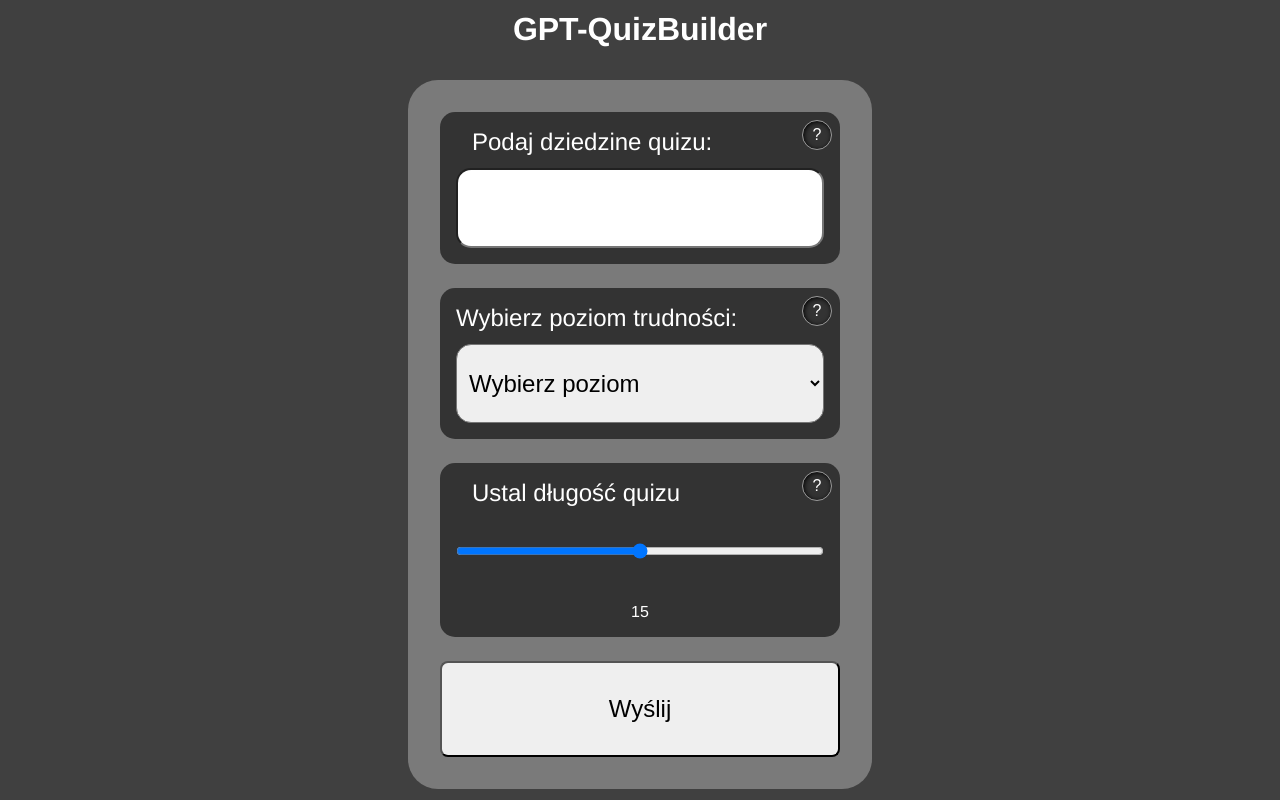
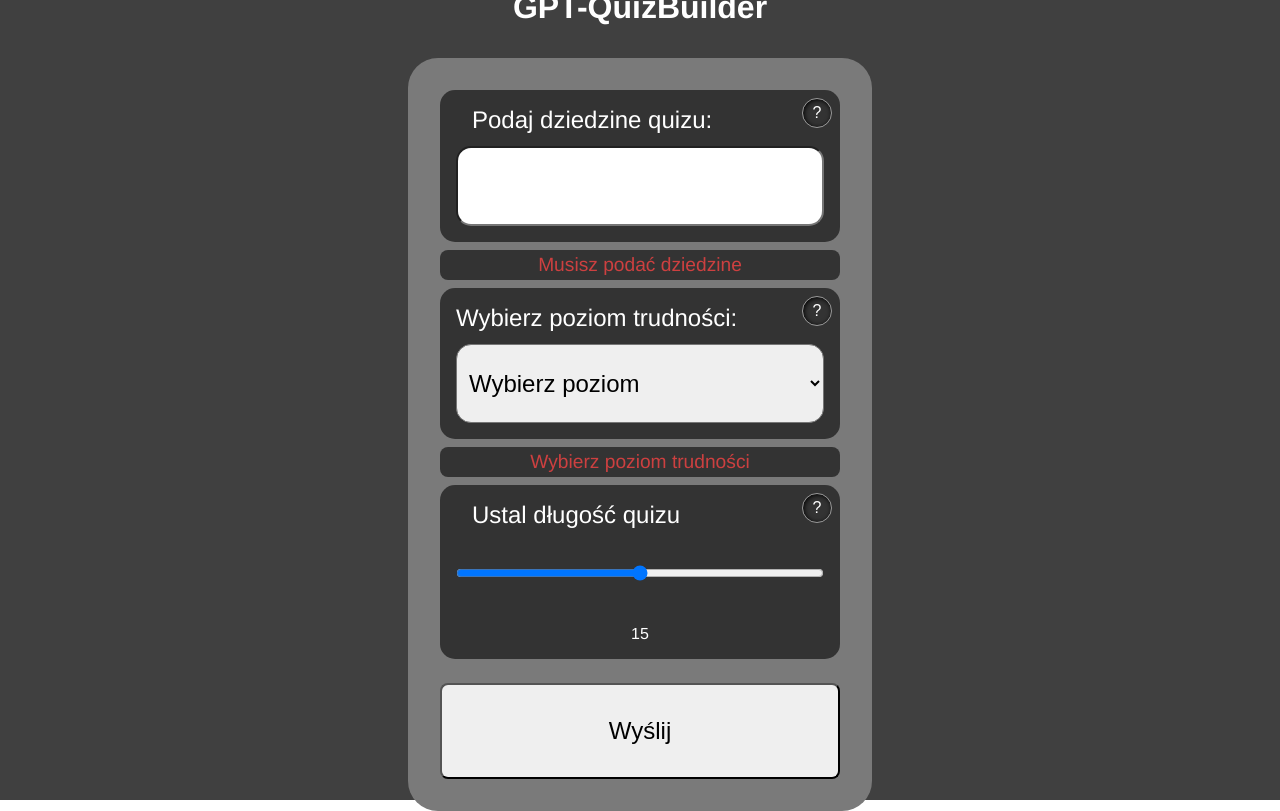
Before and after one commit to Adriann77/GPTQuizBuilder, a React (Vite) app: page / in a window 1280 px wide. Both pictures are taken after a click on the button "Wyślij". Built offline with nearby package versions, Linux system fonts and the light colour scheme.

Commit message:
created basic form validator

```diff
--- /dev/null
+++ b/src/components/ErrorParaph/ErrorParaph.module.scss
@@ -0,0 +1,10 @@
+.errorParaph{
+    background-color: var(--color-background-black);
+    color: var(--color-text-error);
+    text-align: center;
+    font-size: 1.2rem;
+    margin-top: -1rem;
+    margin-bottom: -1rem;
+    padding: 0.25rem;
+    border-radius: .5rem;
+}
--- /dev/null
+++ b/src/components/ErrorParaph/ErrorParaph.tsx
@@ -0,0 +1,10 @@
+import styles from './ErrorParaph.module.scss';
+import { ReactNode } from 'react';
+
+interface Props {
+	children: ReactNode;
+}
+
+export const ErrorParaph = ({ children }: Props) => {
+	return <p className={styles.errorParaph}>{children}</p>;
+};
--- a/src/components/Form/Form.tsx
+++ b/src/components/Form/Form.tsx
@@ -1,17 +1,32 @@
+import { useState } from 'react';
+import { ErrorParaph } from '../ErrorParaph/ErrorParaph';
 import { FullWidthButton } from '../FullWidthButton/FullWidthButton';
 import { Input } from '../Input/Input';
 import { InputSelect } from '../InputSelect/InputSelect';
 import styles from './Form.module.scss';
 
-let quizGenre : string;
-let quizDiff : string;
+let quizGenre: string;
+let quizDiff: string;
 let quizLenght: string = '15';
 
 export const Form = () => {
-
+	const [showInputError, setShowInputError] = useState(false);
+	const [showSelectError, setShowSelectError] = useState(false);
 
 	const saveAnswers = () => {
 		console.log(quizGenre);
+
+		if (!quizGenre) {
+			setShowInputError(true);
+		} else {
+			setShowInputError(false);
+		}
+		if (!quizDiff) {
+			setShowSelectError(true);
+		} else {
+			setShowSelectError(false);
+		}
+
 		console.log(quizDiff);
 		console.log(quizLenght);
 	};
@@ -19,20 +34,22 @@ export const Form = () => {
 	return (
 		<div className={styles.formContainer}>
 			<Input
-				inputValue={(genre) => {
+				inputValue={genre => {
 					quizGenre = genre;
 				}}
 				type='text'
 				popup='Np: Biologia, Chemia, JavaScript, Python'
 				label='Podaj dziedzine quizu:'></Input>
+			{showInputError && <ErrorParaph>Musisz podać dziedzine</ErrorParaph>}
 			<InputSelect
 				sendDiff={diff => {
-					quizDiff = diff
+					quizDiff = diff;
 				}}
 				label='Wybierz poziom trudności:'
 				popup='Wybrany poziom odpowiada za zaawansowanie pytań w quizie'
 				faq={true}
 			/>
+			{showSelectError && <ErrorParaph>Wybierz poziom trudności</ErrorParaph>}
 			<Input
 				inputValue={length => {
 					quizLenght = length;
--- a/src/styles/theme.scss
+++ b/src/styles/theme.scss
@@ -7,6 +7,7 @@ body {
 	--color-background-grey: #7a7a7a;
 	--color-background-black: #333;
 	--color-text-default: #ffffff;
+	--color-text-error: rgb(205, 64, 64);
 
 
 
```
